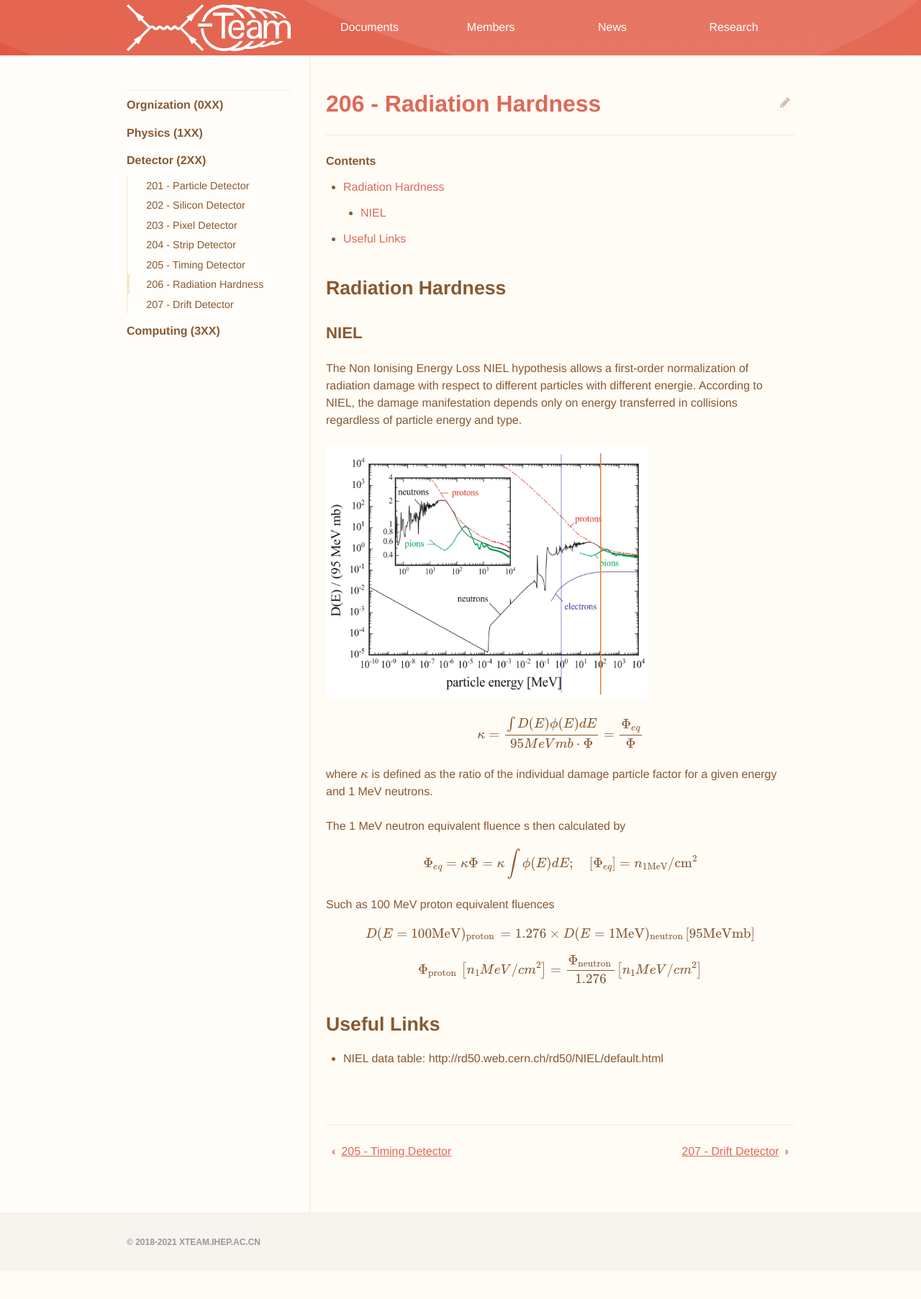
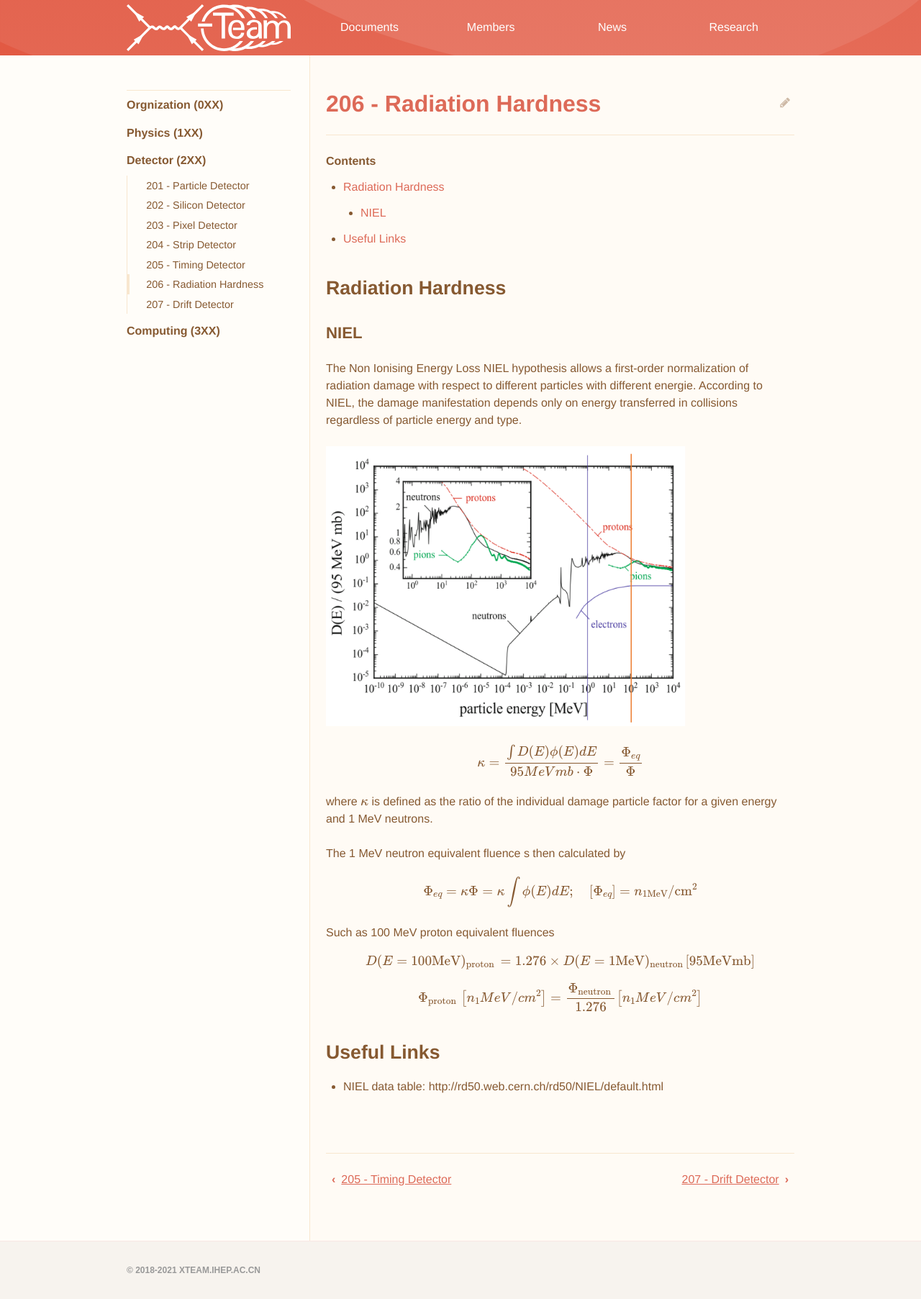
Before and after one commit to dt-np/xteam, a Jekyll site: the page built from _docs/206_rad.md, in a window 1280 px wide. Shown: the whole page at 72% size. Built offline with Jekyll 4.4.1, drawn with Linux system fonts in a browser that asks for light colours; formulas are drawn with MathJax 3; before the commit the page ends 1766 px from its top, so only the background shows below that.

Commit message:
update 206

```diff
--- a/_docs/206_rad.md
+++ b/_docs/206_rad.md
@@ -19,7 +19,7 @@
 transferred in collisions regardless of particle energy and type.
 
 
-<img src="/images/NIEL.png" width="450"/>
+<img src="/images/NIEL.png" width="500"/>
 
 
 
```
